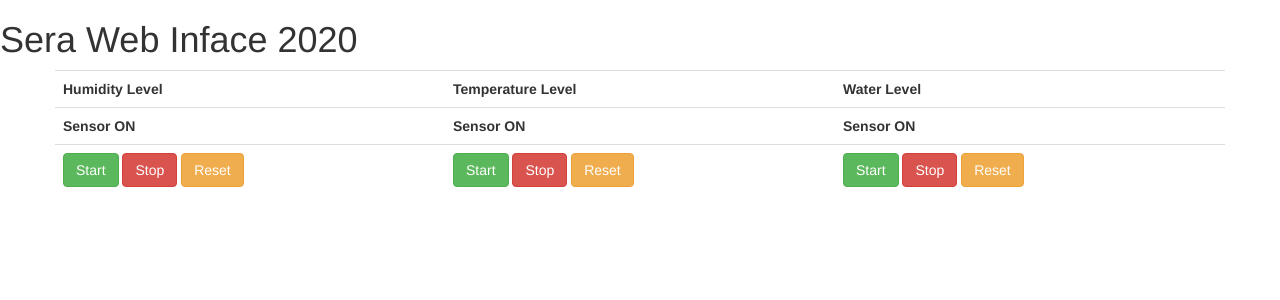
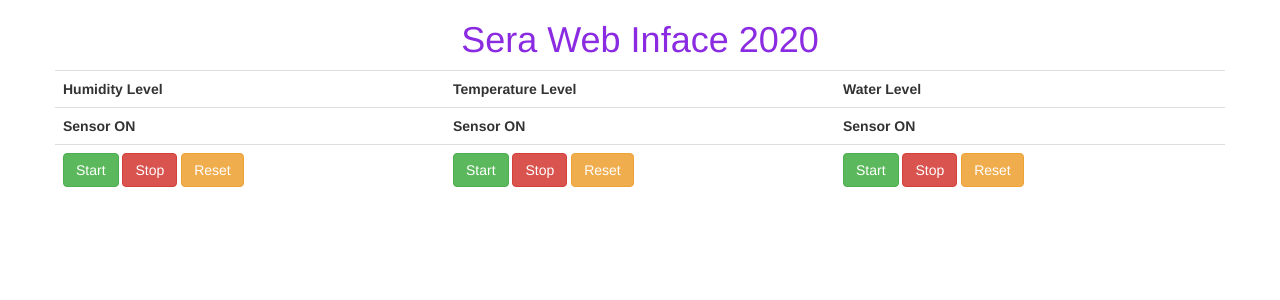
Before and after one commit to mahmutemrahsari/SeraWebGUI, a Spring Boot app: page / in a window 1280 px wide. Shown: the top 300 px of the page. Run offline with Spring Boot 4, Linux system fonts and the light colour scheme; lists and menus that the app fills with data are empty; some libraries are stand-ins or nearby versions.

Commit message:
Header centered colored

```diff
--- a/src/main/resources/static/index.html
+++ b/src/main/resources/static/index.html
@@ -9,10 +9,10 @@
     <script src="../index.js"></script>
 </head>
 <body>
-    <h1>Sera Web Inface 2020</h1>
 
     <div class="container">
         <div class="row">
+            <h1 style="text-align: center; color: blueviolet">Sera Web Inface 2020</h1>
 
             <table class="table">
                 <tr>
```
